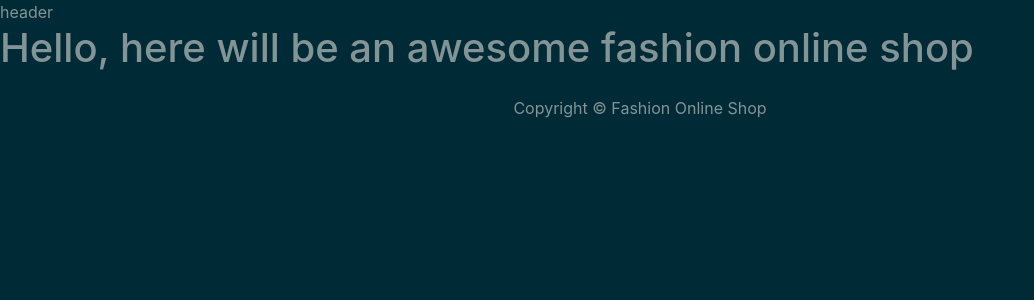
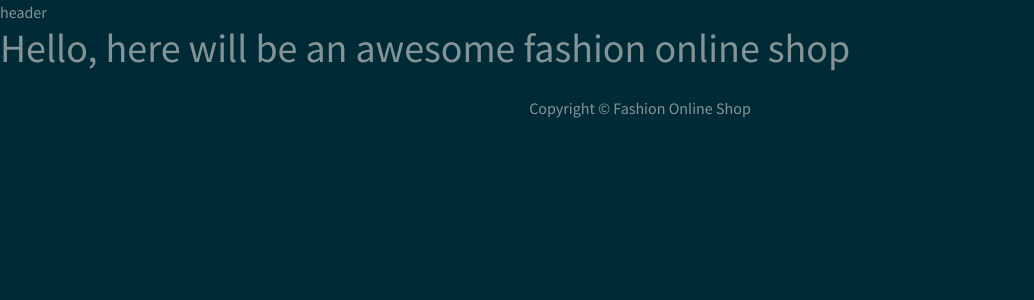
Before and after one commit to eduanathaci/online_shop, a React (Create React App) app in the folder browser/: page / in a window 1280 px wide. Shown: the top 300 px of the page, without its empty margins (0-1034 px from the left). Built offline with nearby package versions, Linux system fonts and the light colour scheme.

Commit message:
clean up index css

```diff
--- a/browser/src/index.css
+++ b/browser/src/index.css
@@ -1,13 +1,3 @@
-body {
-  margin: 0;
-  font-family: -apple-system, BlinkMacSystemFont, 'Segoe UI', 'Roboto', 'Oxygen',
-    'Ubuntu', 'Cantarell', 'Fira Sans', 'Droid Sans', 'Helvetica Neue',
-    sans-serif;
-  -webkit-font-smoothing: antialiased;
-  -moz-osx-font-smoothing: grayscale;
+main {
+  min-height: 80vh;
 }
-
-code {
-  font-family: source-code-pro, Menlo, Monaco, Consolas, 'Courier New',
-    monospace;
-}
```
